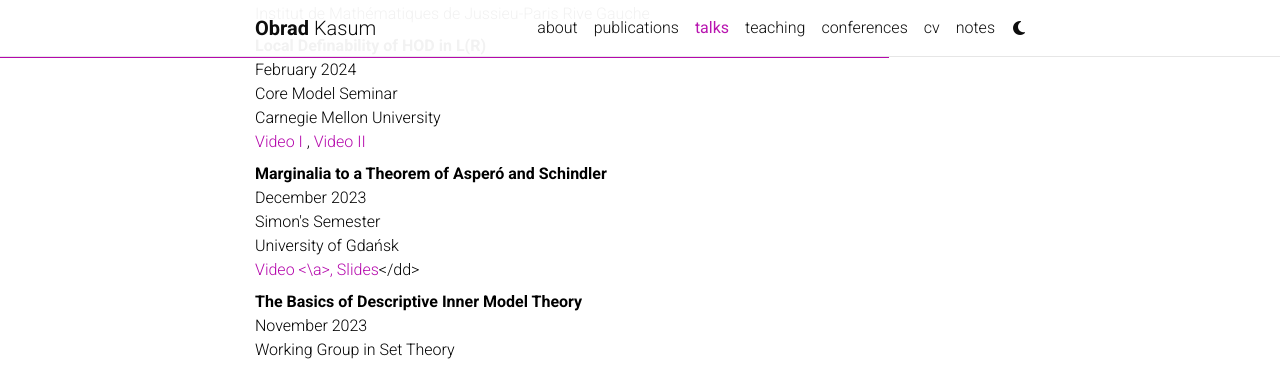
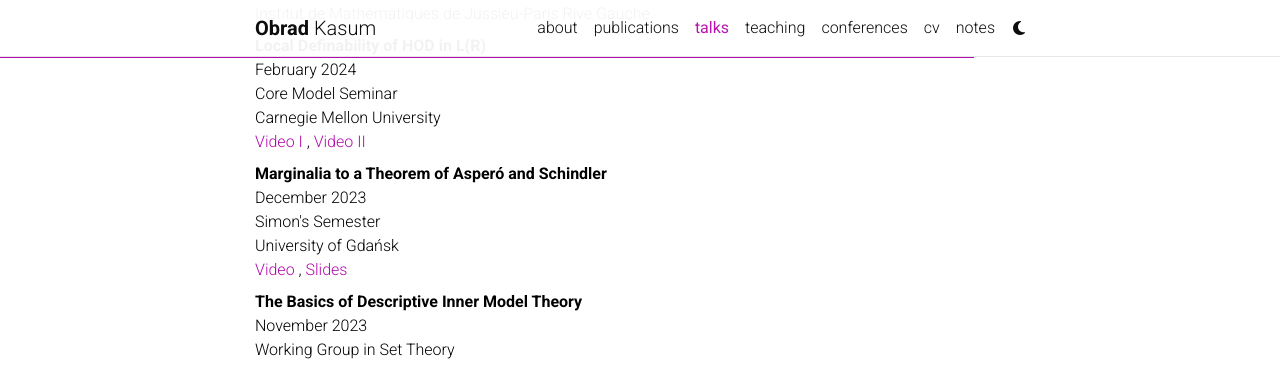
Before and after one commit to obradkasum/obradkasum.github.io, a Jekyll site: the page built from _pages/talks.md, in a window 1280 px wide and 1400 px high, scrolled down 255 px. Shown: the top 365 px of the window. Built offline with Jekyll 4.4.1, drawn with Linux system fonts in a browser that asks for light colours; comment, search, counter and statistics services are not loaded; a style sheet for code colours, icons or effects is not loaded.

```diff
--- a/_pages/talks.md
+++ b/_pages/talks.md
@@ -22,7 +22,7 @@ nav_order: 2
 <dd>December 2023<br>
     Simon's Semester<br>
     University of Gdańsk<br>
-    <a href = "https://www.youtube.com/watch?v=-tdWSdJQy-E&ab_channel=Rafa%C5%82Filip%C3%B3w"> Video <\a>, <a href = "https://drive.google.com/file/d/1o3ErYIG0zh0P9CqtX1Im6snmxLPZM4K1/view?usp=sharing"> Slides</a></dd>
+    <a href = "https://www.youtube.com/watch?v=-tdWSdJQy-E&ab_channel=Rafa%C5%82Filip%C3%B3w"> Video </a>, <a href = "https://drive.google.com/file/d/1o3ErYIG0zh0P9CqtX1Im6snmxLPZM4K1/view?usp=sharing"> Slides</a></dd>
 
 <dt>The Basics of Descriptive Inner Model Theory</dt>
 <dd>November 2023<br>
```
